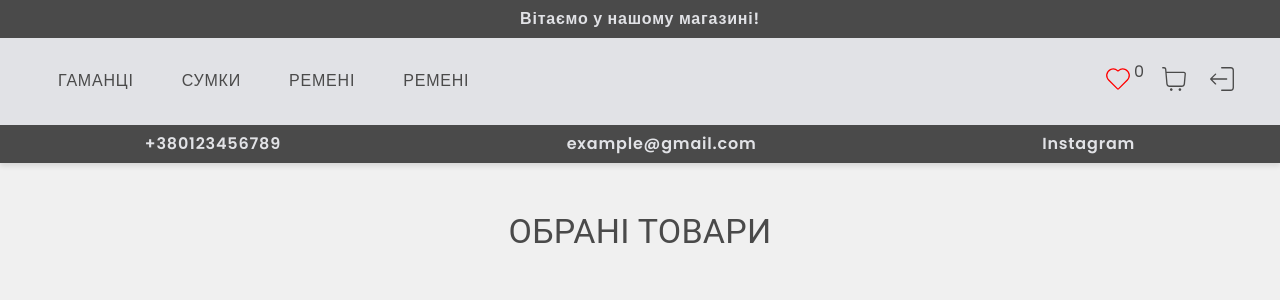
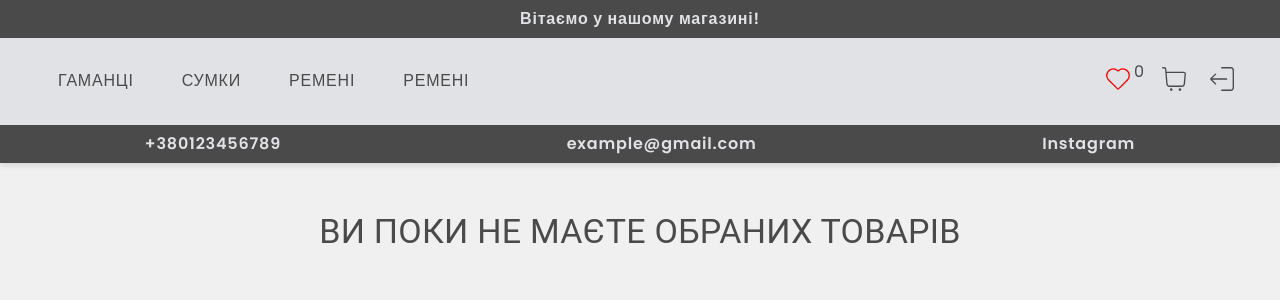
Before and after one commit to KaterynaKocheharova/Handmade-Products-Store, a React (Vite) app: page /favoriteProductsPage in a window 1280 px wide. Shown: the top 300 px of the page. Built offline with nearby package versions, Linux system fonts and the light colour scheme.

Commit message:
finish fav page draft

```diff
--- a/src/pages/FavoriteProductsPage/FavoriteProductsPage.jsx
+++ b/src/pages/FavoriteProductsPage/FavoriteProductsPage.jsx
@@ -4,6 +4,7 @@ import Section from "components/common/Section/Section";
 import Container from "components/common/Container/Container";
 import ProductList from "components/Products/ProductList/ProductList";
 import { Typography } from "@mui/material";
+import { buildFavPageText } from "./buildText";
 
 const FavoriteProductsPage = () => {
   const favoriteProducts = useSelector(selectFavoriteProducts);
@@ -11,7 +12,13 @@ const FavoriteProductsPage = () => {
   return (
     <Section>
       <Container>
-        <Typography variant="h4" component="h2" sx={{textAlign: "center", marginBottom: "5rem"}}>ОБРАНІ ТОВАРИ</Typography>
+        <Typography
+          variant="h4"
+          component="h2"
+          sx={{ textAlign: "center", marginBottom: "5rem" }}
+        >
+          {buildFavPageText(favoriteProducts.length)}
+        </Typography>
         {favoriteProducts.length > 0 && (
           <ProductList products={favoriteProducts} />
         )}
--- /dev/null
+++ b/src/pages/FavoriteProductsPage/buildText.js
@@ -0,0 +1,3 @@
+export const buildFavPageText = (length) => {
+return length > 0 ? "ОБРАНІ ТОВАРИ" : "ВИ ПОКИ НЕ МАЄТЕ ОБРАНИХ ТОВАРІВ";
+}
```
